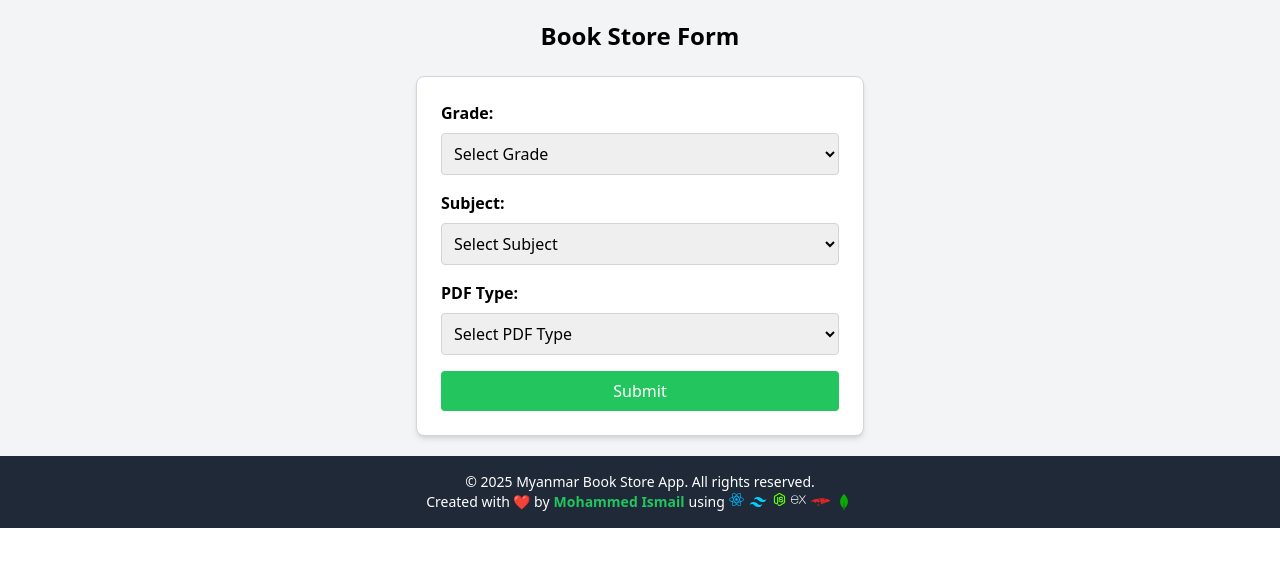
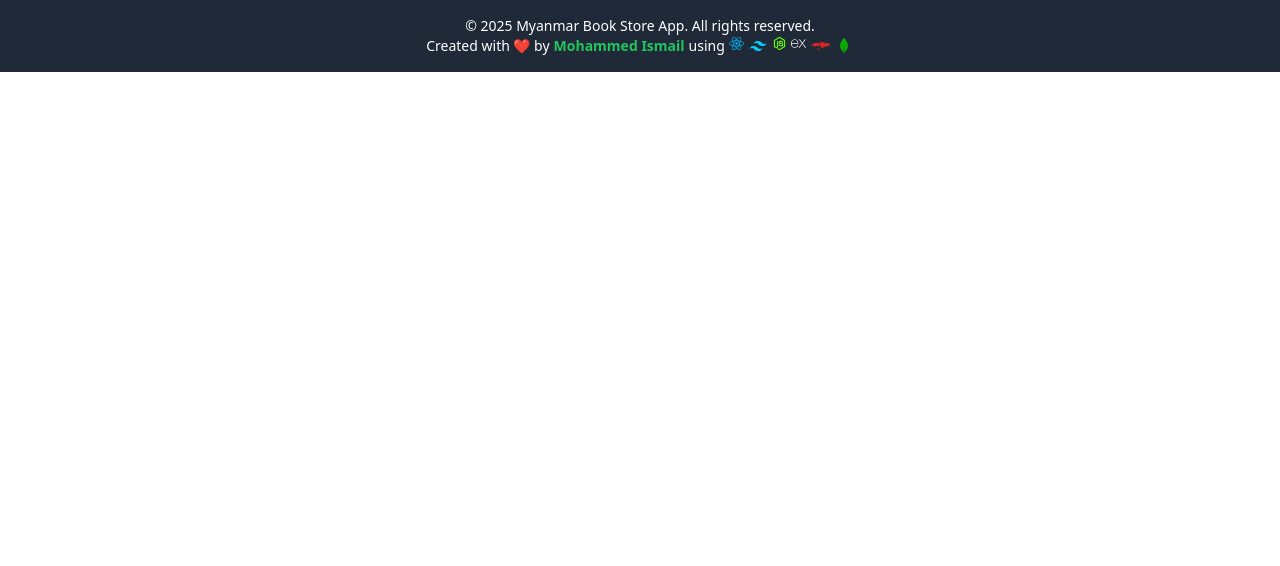
Before and after one commit to mdaleardc/myanmar-books-client, a React (Vite) app: page /upload in a window 1280 px wide. Shown: the top 566 px of the page. Built offline with nearby package versions, Linux system fonts and the light colour scheme; no server answers.

Commit message:
small change

```diff
--- a/src/App.jsx
+++ b/src/App.jsx
@@ -4,8 +4,8 @@ import Home from "./components/Home";
 import Footer from "./components/Footer";
 import {BrowserRouter, Routes, Route} from "react-router";
 
-
 const App = () => {
+  const api_endpoint = import.meta.env.VITE_APP_API_ENDPOINT;
 
   return (
     <>
@@ -13,7 +13,7 @@ const App = () => {
     <Navbar />
     <Routes>
     <Route path="/" element={<Home/>}/>
-    <Route path="/upload" element={<BookStoreForm />}/>
+    <Route path={api_endpoint} element={<BookStoreForm />}/>
     </Routes>
     <Footer />
     </BrowserRouter>
--- a/src/components/Books.jsx
+++ b/src/components/Books.jsx
@@ -1,7 +1,7 @@
+
 
 
 const Books = ({booksData}) => {
-  console.log(booksData);
   return (
     <>
     <h1 className='text-lg font-semibold text-[#333] text-center mt-6 mb-2'>Download All PDF Books For Free</h1>
```
